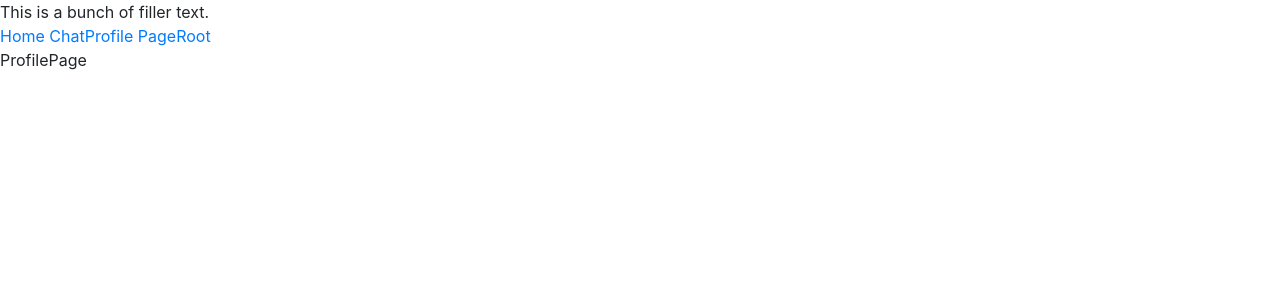
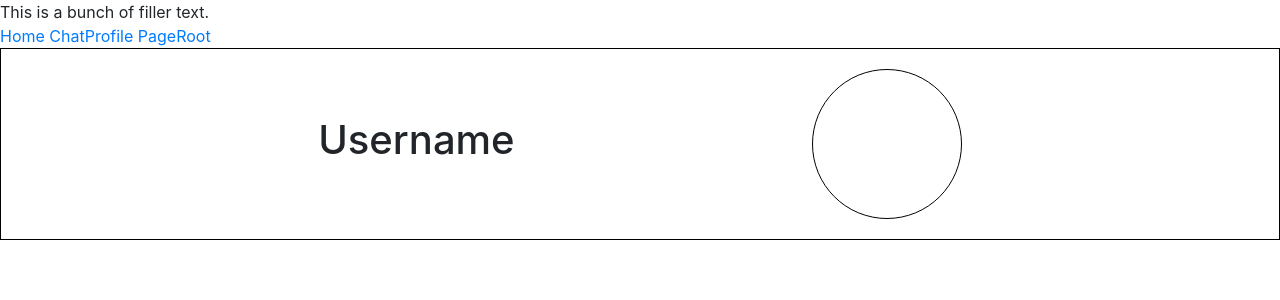
Before and after one commit to sam-leishman/chat-app, a React (Create React App) app: page /ProfilePage in a window 1280 px wide. Shown: the top 300 px of the page. Built offline with nearby package versions, Linux system fonts and the light colour scheme.

Commit message:
Start on profile page

```diff
--- a/src/App.css
+++ b/src/App.css
@@ -146,3 +146,24 @@ body {
 h5 {
   text-align: center;
 }
+
+
+
+.user-info {
+  border: 1px solid black;
+  display: flex;
+  justify-content: space-evenly;
+  align-items: center;
+  padding: 20px;
+}
+
+.profile-sidebar {
+  border: 1px solid black;
+}
+
+.profile-pic {
+  border: 1px solid black;
+  height: 150px;
+  width: 150px;
+  border-radius: 50%;
+}
--- a/src/components/main.js
+++ b/src/components/main.js
@@ -1,6 +1,5 @@
 import { createStore } from 'redux';
 import { v4 as uuidv4 } from 'uuid';
-// import { time } from './date.js'
 
 export function reducer(state, action) {
     if (action.type === 'ADD_MESSAGE') {
--- a/src/pages/HomePage.js
+++ b/src/pages/HomePage.js
@@ -9,7 +9,7 @@ import Channels from '../components/Channels'
 // import firebase from 'firebase/app';
 // import 'firebase/firestore';
 // import 'firebase/auth';
-// import { useAuthState } from 'react-firebase-hooks/firestore';
+// import { useAuthState } from 'react-firebase-hooks/auth';
 // import { useCollectionData } from "react-firebase-hooks/firestore";
 
 // firebase.initializeApp({
--- a/src/pages/ProfilePage.js
+++ b/src/pages/ProfilePage.js
@@ -3,8 +3,11 @@ import { Component } from 'react';
 class ProfilePage extends Component {
     render() {
         return (
-            <div>
-                ProfilePage
+            <div className='container-fluid'>
+                <div className='user-info'>
+                    <h1 className='username'>Username</h1>
+                    <div className='profile-pic'></div>
+                </div>
             </div>
         )
     }
```
Also changed, not shown: src/components/date.js (deleted, +0 -41 lines), 1 other file (tests, documents, lock files or other folders).
